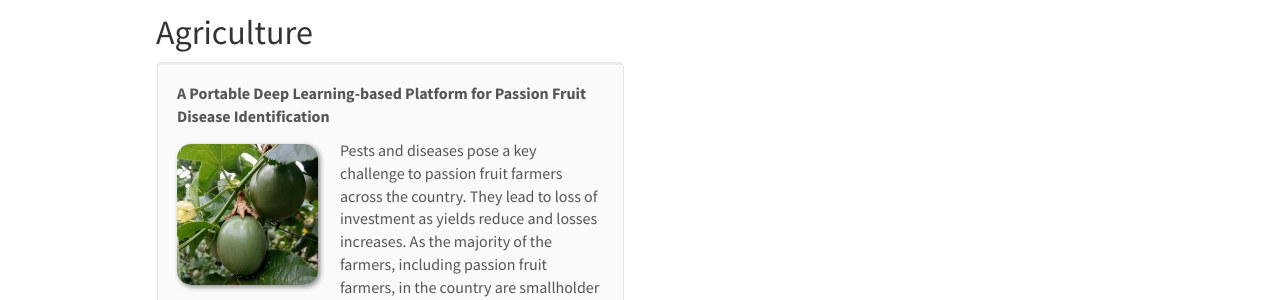
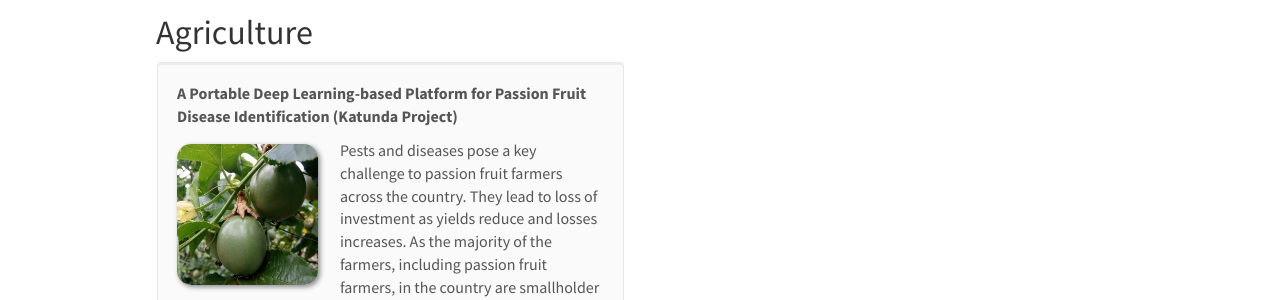
Before and after one commit to msmll/site, a Jekyll site: the page built from _pages/research.md, in a window 1280 px wide and 900 px high. Shown: the part 202-502 px from the top of the window. Built offline with Jekyll 4.4.1, drawn with Linux system fonts in a browser that asks for light colours; nearby versions of some CDN libraries.

```diff
--- a/_data/agriculture.yml
+++ b/_data/agriculture.yml
@@ -1,4 +1,4 @@
-- title: "A Portable Deep Learning-based Platform for Passion Fruit Disease Identification"
+- title: "A Portable Deep Learning-based Platform for Passion Fruit Disease Identification (Katunda Project)"
   image: passion1.jpg
   description: Pests and diseases pose a key challenge to passion fruit farmers across the country. They lead to loss of investment as yields reduce and losses increases. As the majority of the farmers, including passion fruit farmers, in the country are smallholder farmers from low-income households, they do not have sufficient information and means to combat these challenges. Without the required knowledge about the health of their crops, farmers cannot intervene promptly to turn the situation around. This project addresses the problem of lack of a reliable, timely diagnostic platform for passion fruit diseases, proposing to develop a low-cost hand-held diagnostic device (based on low compute devices, specifically the raspberry) making use of state-of-the-art machine learning techniques for identification.
   authors: A Katumba, M Bomera, C Mwikirize, G Namulondo
```
Also changed, not shown: _pages/home.md (+1 -2 lines).
